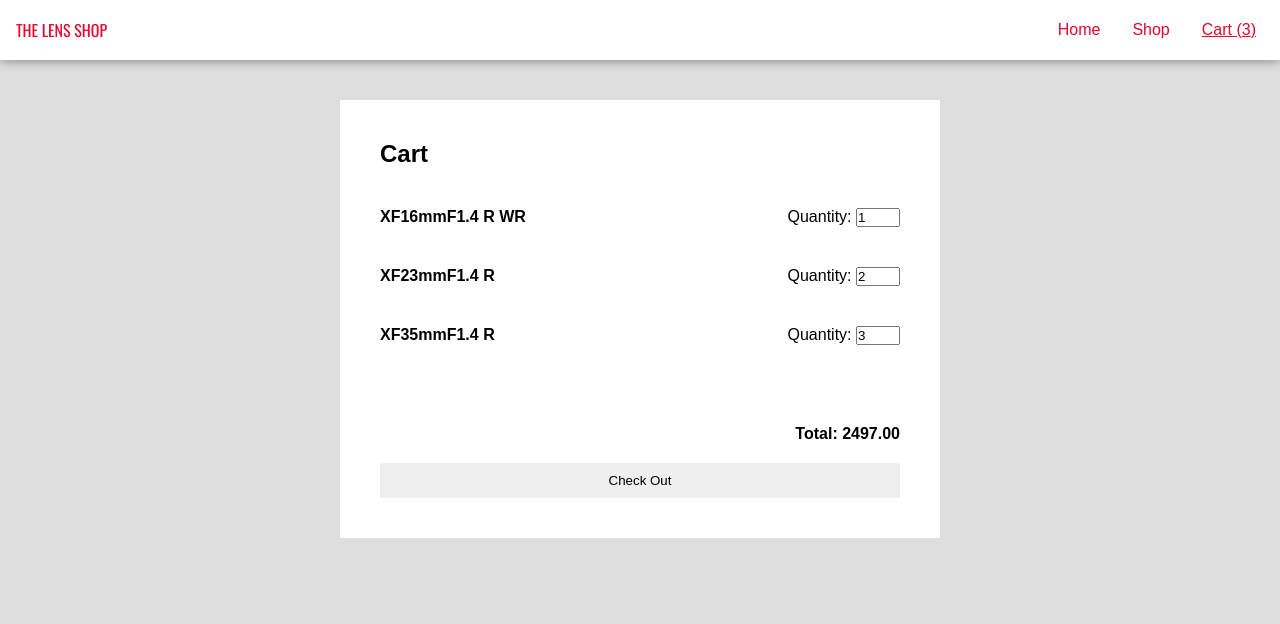
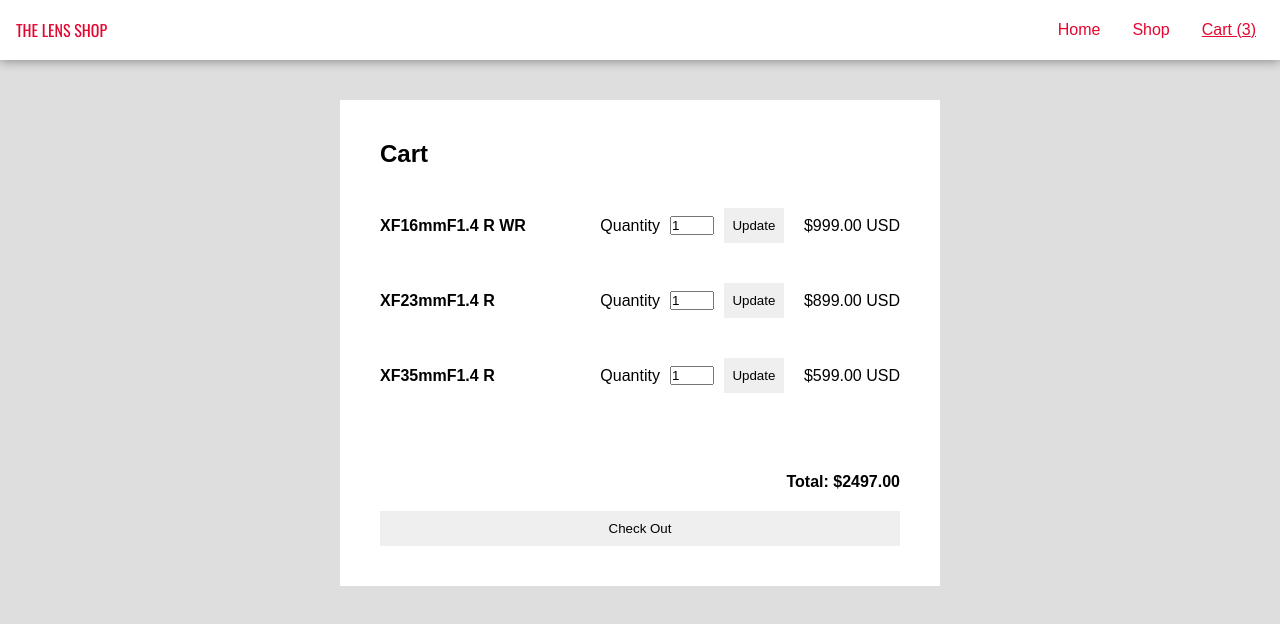
Before and after one commit to mattmuroya/the-lens-shop, a React (Create React App) app: page /cart in a window 1280 px wide. Shown: the top 624 px of the page. Built offline with nearby package versions, Linux system fonts and the light colour scheme.

Commit message:
implement cart quantity update logic

```diff
--- a/src/App.js
+++ b/src/App.js
@@ -45,10 +45,20 @@ function App() {
       // deep copy (not shallow) to avoid state mutation:
       const newCart = JSON.parse(JSON.stringify(cart));
       newCart[cartIndex].quantity = (Number(newCart[cartIndex].quantity) + Number(quantity)).toString();
-      setCart([...newCart]);
+      setCart(newCart);
     } else { // index not found (< 0)
       setCart([...cart, { ...product, "quantity":quantity }]);
     }
+  }
+
+  function updateCartQuantity(productId, quantity) {
+    const product = products.find(element => element.id === productId);
+    const cartIndex = cart.findIndex(item => item.id === product.id);
+
+    const newCart = JSON.parse(JSON.stringify(cart));
+    newCart[cartIndex].quantity = quantity;
+    console.log(newCart[cartIndex]);
+    setCart(newCart);
   }
 
   useEffect(() => {
@@ -58,7 +68,7 @@ function App() {
   return (
     <div className="wrapper">
       <NavBar cartQuantity={cartQuantity}/>
-      <Outlet context={{ cart, setCart, addToCart }} />
+      <Outlet context={{ cart, setCart, addToCart, updateCartQuantity }} />
     </div>
   );
 }
--- a/src/components/Cart.js
+++ b/src/components/Cart.js
@@ -1,8 +1,9 @@
 import { useOutletContext } from "react-router-dom";
+import CartItem from "./CartItem";
 
 export default function Cart() {
 
-  const { cart, setCart } = useOutletContext();
+  const { cart, updateCartQuantity } = useOutletContext();
 
   const cartTotal = cart.reduce((accumulator, current) => {
     return accumulator + (parseFloat(current.price) * parseFloat(current.quantity));
@@ -14,21 +15,12 @@ export default function Cart() {
         <div className="cart-content">
           <h2>Cart</h2>
           <div className="cart-items">
-            <div className="cart-product">
-              <div className="cart-product-name">XF16mmF1.4 R WR</div>
-              <div>Quantity: <input type="number" value="1" /></div>
-            </div>
-            <div className="cart-product">
-              <div className="cart-product-name">XF23mmF1.4 R</div>
-              <div>Quantity: <input type="number" value="2" /></div>
-            </div>
-            <div className="cart-product">
-              <div className="cart-product-name">XF35mmF1.4 R</div>
-              <div>Quantity: <input type="number" value="3" /></div>
-            </div>
+            {cart.map(product => (
+              <CartItem productDetails={product} onSubmit={updateCartQuantity} />
+            ))}
           </div>
-          <div className="total">Total: {parseFloat(cartTotal).toFixed(2)}</div>
-          <button onClick={() => alert('Thank you for shopping with us!')}>Check Out</button>
+          <div className="total">Total: ${parseFloat(cartTotal).toFixed(2)}</div>
+          <button className="checkout-btn" onClick={() => alert('Thank you for shopping with us!')}>Check Out</button>
         </div>
       </div>
     </main>
--- /dev/null
+++ b/src/components/CartItem.js
@@ -0,0 +1,19 @@
+export default function CartItem({ productDetails: { id, name, price, quantity }, onSubmit}) { // nested prop destructuring
+
+  return (
+    <div className="cart-product">
+      <div className="cart-product-name">{name}</div>
+      <div className="cart-product-details">
+        <form onSubmit={(e) => {
+          e.preventDefault();
+          onSubmit(id, e.target.elements.quantity.value);
+        }}>
+          <label htmlFor="quantity">Quantity</label>
+          <input id="quantity" type="number" defaultValue={quantity} min="0" />
+          <button className="update" type="submit">Update</button>
+        </form>
+        <div className="cart-product-price">${(parseFloat(price) * parseFloat(quantity)).toFixed(2)} USD</div>
+      </div>
+    </div>
+  );
+};
--- a/src/components/ProductCard.js
+++ b/src/components/ProductCard.js
@@ -24,5 +24,5 @@ export default function ProductCard({ productDetails: { id, name, price }, onSub
         </form>
       </div>
     </article>
-  )
-}
+  );
+};
--- a/src/styles/Cart.scss
+++ b/src/styles/Cart.scss
@@ -42,7 +42,25 @@
   gap: 10px;
 
   .cart-product-name {
+    display: flex;
+    align-items: center;
     font-weight: 700;
+  }
+
+  .cart-product-details {
+    display: flex;
+    align-items: center;
+    gap: 20px;
+
+    form {
+      display: flex;
+      gap: 10px;
+      align-items: center;
+    }
+
+    .cart-product-price {
+      margin-left: auto;
+    }
   }
 
   &:last-of-type {
@@ -61,9 +79,13 @@ input {
 button {
   border-style: none;
   height: 35px;
-  width: 100%;
+  width: 60px;
   transition: .2s;
   cursor: pointer;
+
+  &.checkout-btn {
+    width: 100%;
+  }
 
   &:hover {
     background-color: colors.$accent;
```
